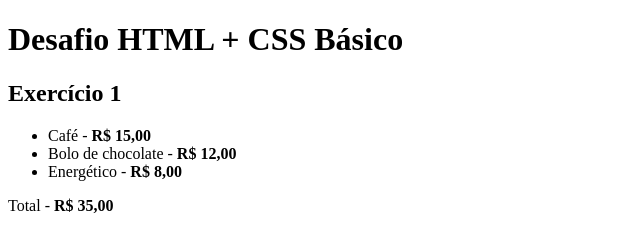
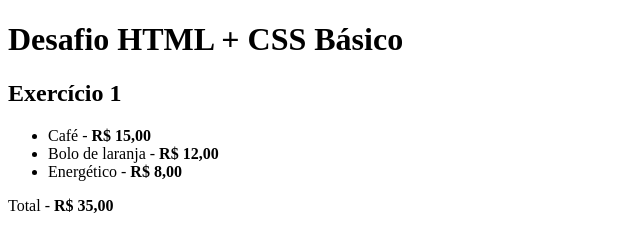
Before and after one commit to jricardocarreira/html-css-basico, a plain HTML site: page index.html in a window 1280 px wide. Shown: the top 232 px of the page, 0-640 px from the left. Drawn offline with Linux system fonts and the light colour scheme.

Commit message:
Mudança no sabor do bolo de chocolate para laranja

```diff
--- a/index.html
+++ b/index.html
@@ -16,7 +16,7 @@
 
     <ul>
         <li>Café - <b>R$ 15,00</b></li>
-        <li>Bolo de chocolate - <b>R$ 12,00</b></li>
+        <li>Bolo de laranja - <b>R$ 12,00</b></li>
         <li>Energético - <b>R$ 8,00</b></li>
     </ul>
 
```
